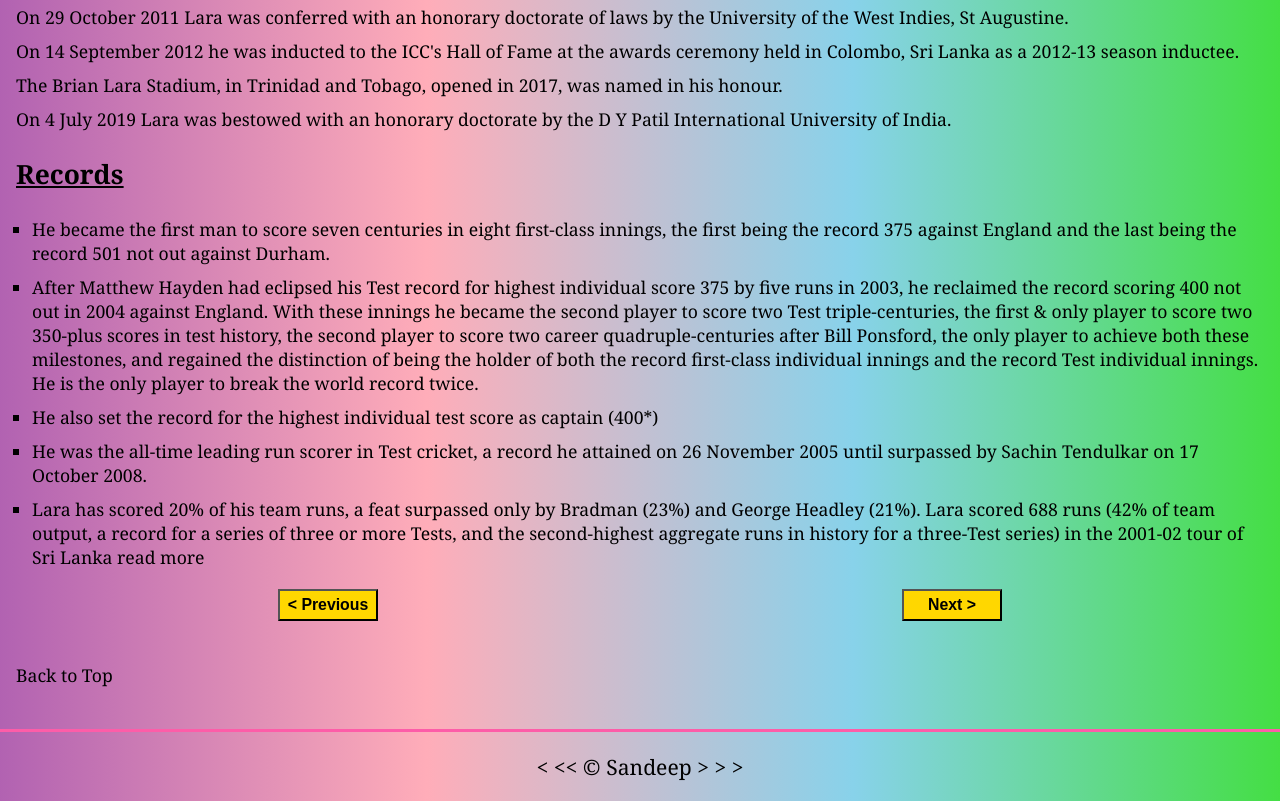
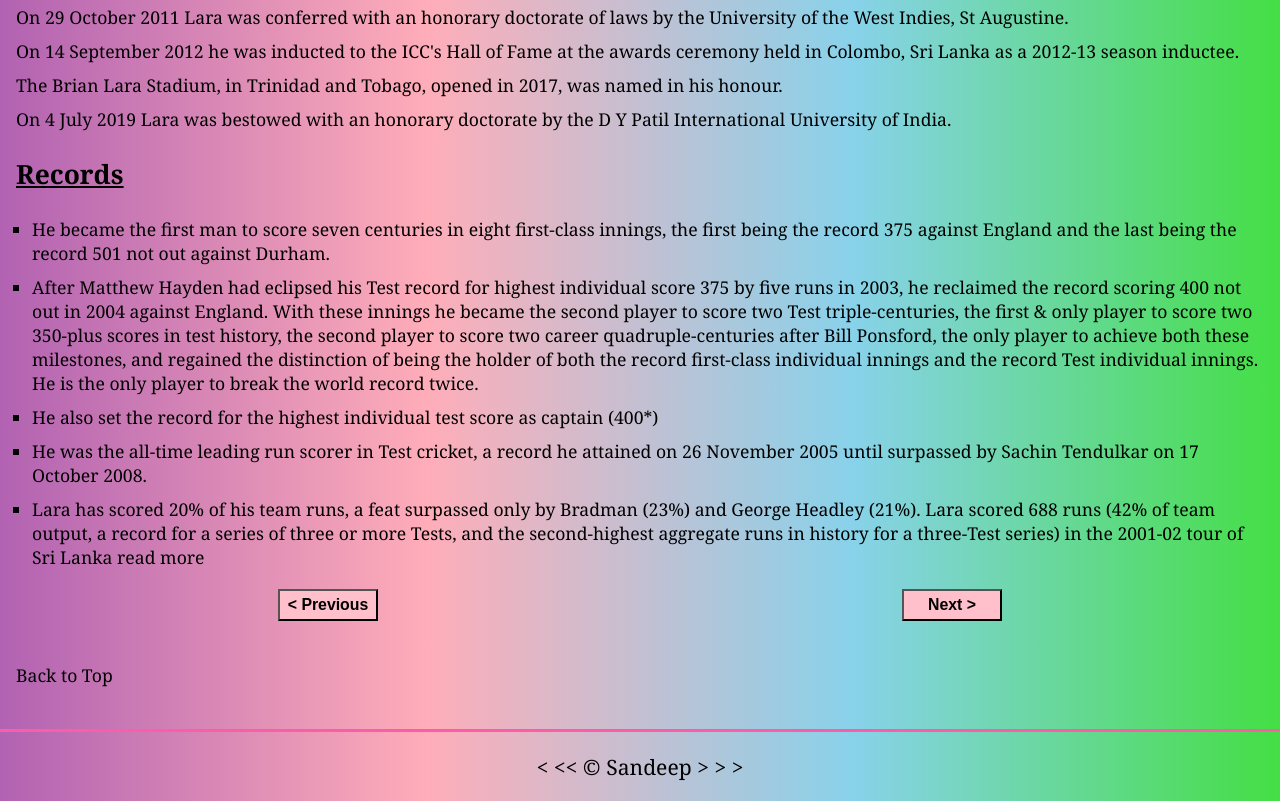
Before and after one commit to sandeep1194ra/tribute, a plain HTML site: page lara/index.html in a window 1280 px wide. Shown: the part 1897-2698 px from the top of the page. Drawn offline with Linux system fonts and the light colour scheme.

Commit message:
Update styles.css

```diff
--- a/lara/styles.css
+++ b/lara/styles.css
@@ -66,8 +66,12 @@ width: 100px;
 padding: 5px;
 font-size: 90%;
 font-weight: 800;
-background-color: gold;
+background-color: pink;
 text-align: center;
+}
+
+button:hover {
+background-color: #fa86c4;
 }
 
  h1 {
```
